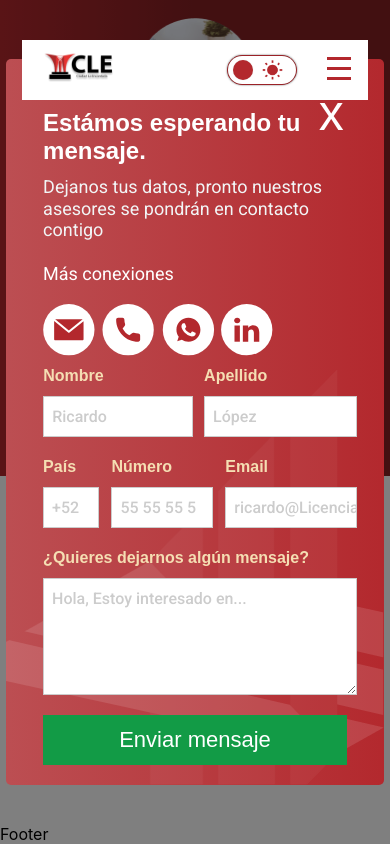
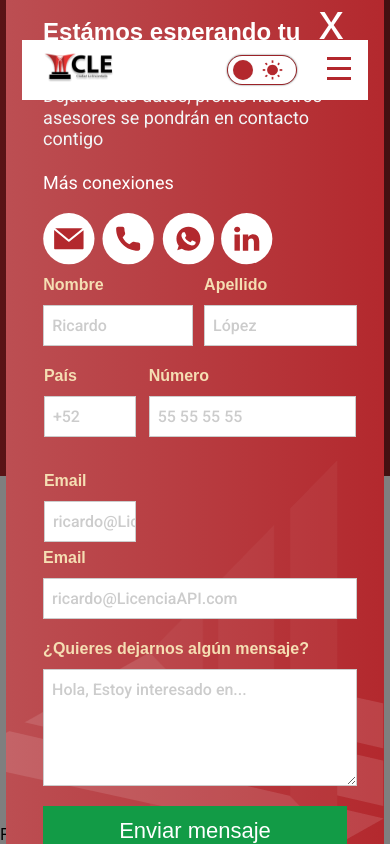
Before and after one commit to Lilmarin/Ciudadlaencantada, a React (Create React App) app: page / in a window 390 px wide. Both pictures are taken after a click on the button "CONTACTAR UN ASESOR". Shown: the part 9160-10004 px from the top of the page. Built offline with nearby package versions, Linux system fonts and the light colour scheme.

Commit message:
detalles

```diff
--- a/src/Components/FormularioContacto/FormContacto.js
+++ b/src/Components/FormularioContacto/FormContacto.js
@@ -117,6 +117,7 @@ function Popup(props) {
 
                 <Columnas
                 vargridcolumns="15% 30% 40%"
+                vargridcolumnsmovil="27% 65%"
                 className='gridgapnumber'
                 vargrid="grid"
                 vardisplay="grid"
@@ -131,11 +132,16 @@ function Popup(props) {
                     <label for="phone">Número</label>
                     <input type="number" id="phone" name="phone" required placeholder='55 55 55 55'></input>
                   </Columna>
-                  <Columna>
+                  <Columna className='displaynoneemail'>
                   <label for="email">Email</label>
                   <input type="email" id="email" name="email" required placeholder='ricardo@LicenciaAPI.com'></input>
                   </Columna>
                 </Columnas>
+
+                <div className='displaynoneemailmovil'>
+                  <label for="email">Email</label>
+                  <input type="email" id="email" name="email" required placeholder='ricardo@LicenciaAPI.com'></input>
+                </div>
 
                 <label for="message">¿Quieres dejarnos algún mensaje?</label>
                 <textarea id="message" name="message" rows="5" required placeholder='Hola, Estoy interesado en...'></textarea>
--- a/src/Components/FormularioContacto/FormContacto.scss
+++ b/src/Components/FormularioContacto/FormContacto.scss
@@ -35,6 +35,9 @@
 
   }
 
+  .displaynoneemailmovil{
+    display: none;
+  }
   .popup-content-items{
     width: 80%;
     max-width: 1109px;
@@ -148,6 +151,13 @@
 
   @media screen and (max-width: 500px) and (min-width: 100px) {
 
+    .displaynoneemail{
+      display: none;
+    }
+    .displaynoneemailmovil{
+      display: inline-block;
+      width: 100%;
+    }
     .popup-content-items{
         width: 90%;
       }
@@ -191,6 +201,9 @@
 
   @media screen and (max-width: 1000px) and (min-width: 500px) {
 
+    .displaynoneemailmovil{
+      display: none;
+    }
   .conexionesgridgap{
     grid-gap: 10px;
   }
--- a/src/Components/Styled2.js
+++ b/src/Components/Styled2.js
@@ -106,6 +106,7 @@ export const Columnas = styled.div`
     flex-direction: ${(props) => props.vardirection || "column"};
   }
   @media (max-width: 500px) {
+    grid-template-columns: ${(props) => props.vargridcolumnsmovil || (props.vargridcolumns)};
     width: ${(props) => props.varwidthmovil || "auto"};
     grid: ${(props) => props.vargrid || "innerit"};
     display: ${(props) => props.vardisplay || "flex"};
--- a/src/Sections/Infraestructura/Infraestructura.js
+++ b/src/Sections/Infraestructura/Infraestructura.js
@@ -219,6 +219,7 @@ const Infraestructura = ({ infraestructura }) => {
                 <Columnas
                   vargridcolumns="10% 89%"
                   vardisplay="innerit"
+                  vardisplaymil="innerit"
                   vardirection="innerit"
                   className="padd gridgapcolumns3"
                 >
@@ -243,6 +244,7 @@ const Infraestructura = ({ infraestructura }) => {
                   vargridcolumns="10% 89%"
                   varmargin="30px 0 30px"
                   vardisplay="innerit"
+                  vardisplaymil="innerit"
                   vardirection="innerit"
                   className="padd gridgapcolumns3"
                 >
@@ -260,6 +262,7 @@ const Infraestructura = ({ infraestructura }) => {
                 <Columnas
                   vargridcolumns="10% 89%"
                   vardisplay="innerit"
+                  vardisplaymil="innerit"
                   vardirection="innerit"
                   className="padd gridgapcolumns3"
                 >
@@ -283,6 +286,7 @@ const Infraestructura = ({ infraestructura }) => {
                   vargridcolumns="10% 89%"
                   varmargin="30px 0 30px"
                   vardisplay="innerit"
+                  vardisplaymil="innerit"
                   vardirection="innerit"
                   className="padd gridgapcolumns3"
                 >
--- a/src/Sections/Infraestructura/Infraestructura.scss
+++ b/src/Sections/Infraestructura/Infraestructura.scss
@@ -96,6 +96,10 @@
     padding: 20px 0 80px;
     min-height: 400px;
     height: 1330px;
+    #icon{
+      min-width: 30px;
+      margin-top: 5px;
+    }
   }
 }
 @media screen and (max-width: 1000px) and (min-width: 100px) {
```
